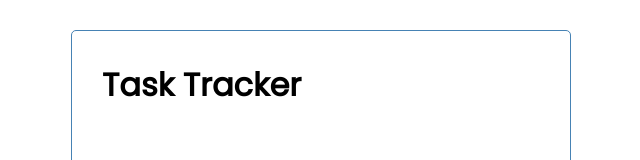
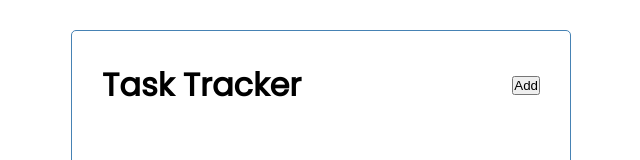
Before and after one commit to NYaCodes/react-task-tracker, a React (Create React App) app: page / in a window 1280 px wide. Shown: the top 160 px of the page, without its empty margins (319-959 px from the left). Built offline with nearby package versions, Linux system fonts and the light colour scheme; the HTML template or start-up script is replaced by a standard one.

Commit message:
Updated Header.js & added a button

```diff
--- a/src/componets/Header.js
+++ b/src/componets/Header.js
@@ -2,8 +2,9 @@ import  PropTypes from "prop-types"
 
 const Header = ({title}) => {
     return (
-        <header>
+        <header class="header">
 <h1>{title}</h1>
+<button>Add</button>
         </header>
     )
 }
```
